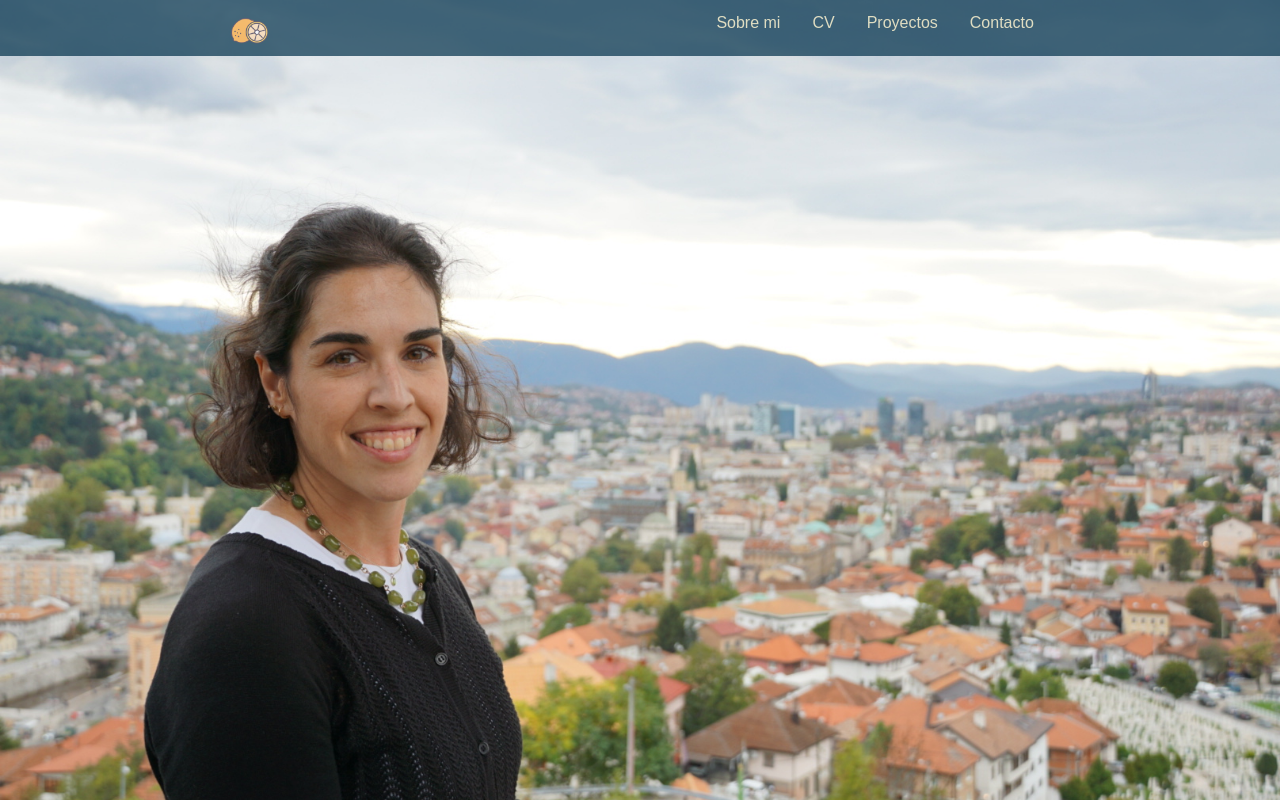
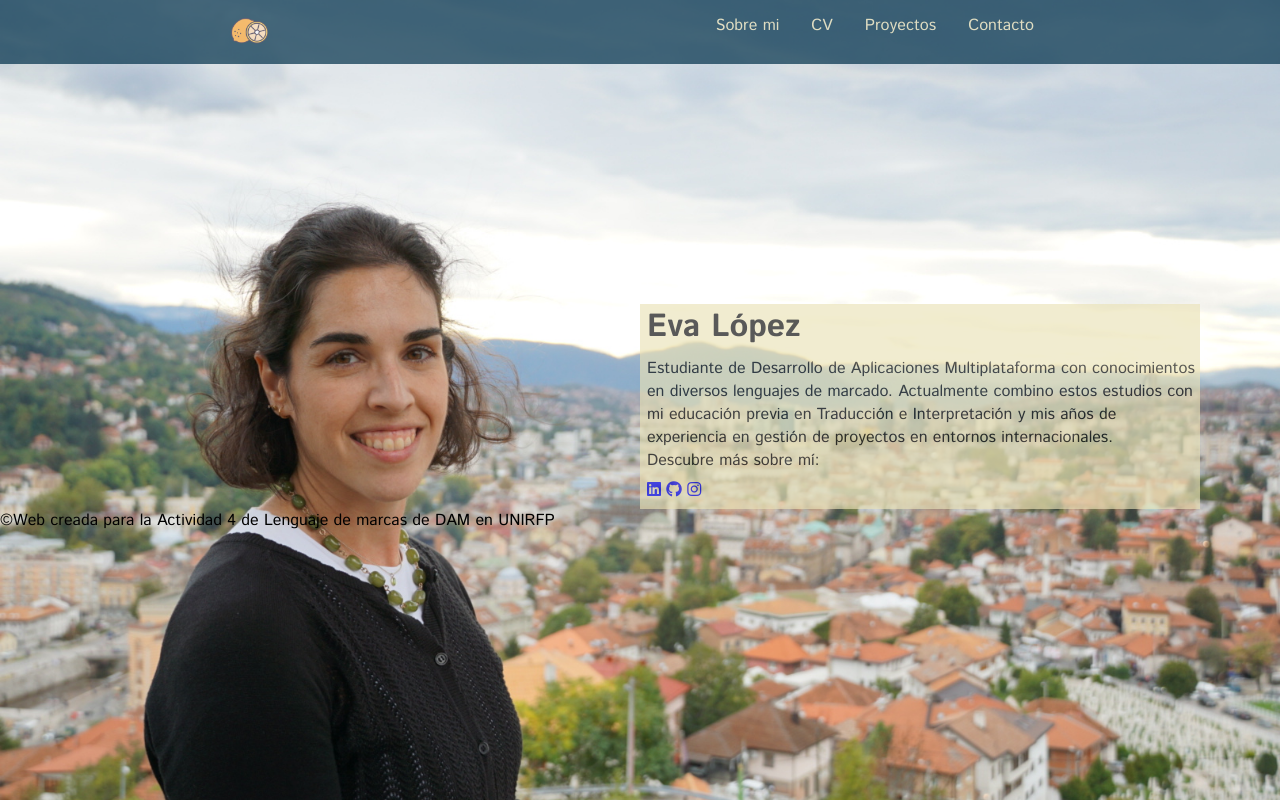
Before and after one commit to evals7/LMS_actividad_4_landing_page_personal, a plain HTML site: page index.html in a window 1280 px wide. Drawn offline with Linux system fonts and the light colour scheme.

Commit message:
actualizacón

```diff
--- a/index.html
+++ b/index.html
@@ -6,7 +6,10 @@
     <title>Landing page</title>
     <link rel="stylesheet" href="style.css">
     <link rel="shortcut icon" href="./img/favicon.png" type="image/x-icon">
+    <!--Librería de iconos de fontAwesome ("fas fa-camera")-->
+    <link rel="stylesheet" href="https://cdnjs.cloudflare.com/ajax/libs/font-awesome/6.5.0/css/all.min.css"/>
 </head>
+
 <body>
     <header>
         <nav>
@@ -29,10 +32,25 @@
 
     </header>
     <main>
-
+        <div class="nombre">
+            <h1>Eva López</h1>
+        </div>
+        <div class="contenido">
+            <p>Estudiante de Desarrollo de Aplicaciones Multiplataforma con conocimientos en diversos lenguajes
+                de marcado. Actualmente combino estos estudios con mi educación previa en Traducción e Interpretación
+                y mis años de experiencia en gestión de proyectos en entornos internacionales. <br>Descubre más sobre mí:
+            </p>
+        </div>
+        <div class="rrss">
+            <a href="https://www.linkedin.com/in/evalopezsainz?utm_source=share&utm_campaign=share_via&utm_content=profile&utm_medium=android_app "><i class="fa-brands fa-linkedin"></i></a>
+            <a href="https://github.com/evals7"><i class="fa-brands fa-github"></i></a>
+            <a href="https://www.instagram.com/evals7/"><i class="fa-brands fa-instagram"></i></a>
+        </div>
     </main>
     <footer>
-
+        <div class="copyright">
+            <p>&copy;Web creada para la Actividad 4 de Lenguaje de marcas de DAM en UNIRFP</p>
+        </div>
     </footer>
 </body>
 </html>
--- a/style.css
+++ b/style.css
@@ -1,10 +1,13 @@
+/*Fuente para la web*/
+@import url('https://fonts.googleapis.com/css2?family=Istok+Web:ital,wght@0,400;0,700;1,400;1,700&display=swap');
+
 *{
     padding: 0px;
     margin: 0px;
     text-decoration: none;
     list-style: none;
     box-sizing: border-box;
-    font-family: Arial, Helvetica, sans-serif;
+    font-family: "Istok Web", sans-serif;
 }
 
 :root{
@@ -17,7 +20,7 @@
     --black-text: #000000;
 
 }
-
+/*Header de la web. Menú, y logo*/
 header{
     margin: auto;
     width: auto;
@@ -37,17 +40,19 @@ ul{
     list-style: none;
 }
 nav{
+    position: relative;
+    width: 100%;
+    height: 8vh;
+    display: flex;
+    justify-content: space-around; /*coloca el mismo espacio a izq y derecha del total*/
+    align-items: left;
+    padding: 10px 15px;
     background-color: var(--color1);
     color: var(--color5);
-    height: 7vh;
-    width: 100%;
-    display: flex;
-    justify-content: space-around;
-    align-items: left;
-    padding: 10px 15px;
 }
 nav ul{
-    display:flex
+    display:flex;
+    list-style:none;
 }
 nav ul li{
     border-right: none;
@@ -69,6 +74,7 @@ nav ul li:hover >ul{
     position: absolute;
     background-color: var(--color1);
     padding: 0.8rem;
+
 }
 nav ul li ul li{
     padding: 0.8rem;
@@ -76,3 +82,33 @@ nav ul li ul li{
 .logo{
     height: 5vh;
 }
+.logo:hover{
+    background-color: var(--color4);
+    padding: 5px;
+    border-radius: 10px;
+}
+
+/*main de lal web*/
+main{
+    position: relative;
+    width: 50%;
+    right: -50%;
+    padding-right: 5rem;;
+    padding-top: 15rem;
+    display: flex;
+    justify-content: space-between;
+    align-items: right;
+    text-align: left;
+
+    flex-direction: row;            /*responsive*/
+    flex-wrap: wrap;                /*responsive*/
+}
+.nombre, .contenido, .rrss{
+    background-color: var(--color5);
+    opacity: 65%;
+    color: var(--black-text);
+    padding-left: 7px;
+    padding-bottom: 7px;
+    padding-right: 37pxpx;
+    width: 100%;
+}
```
